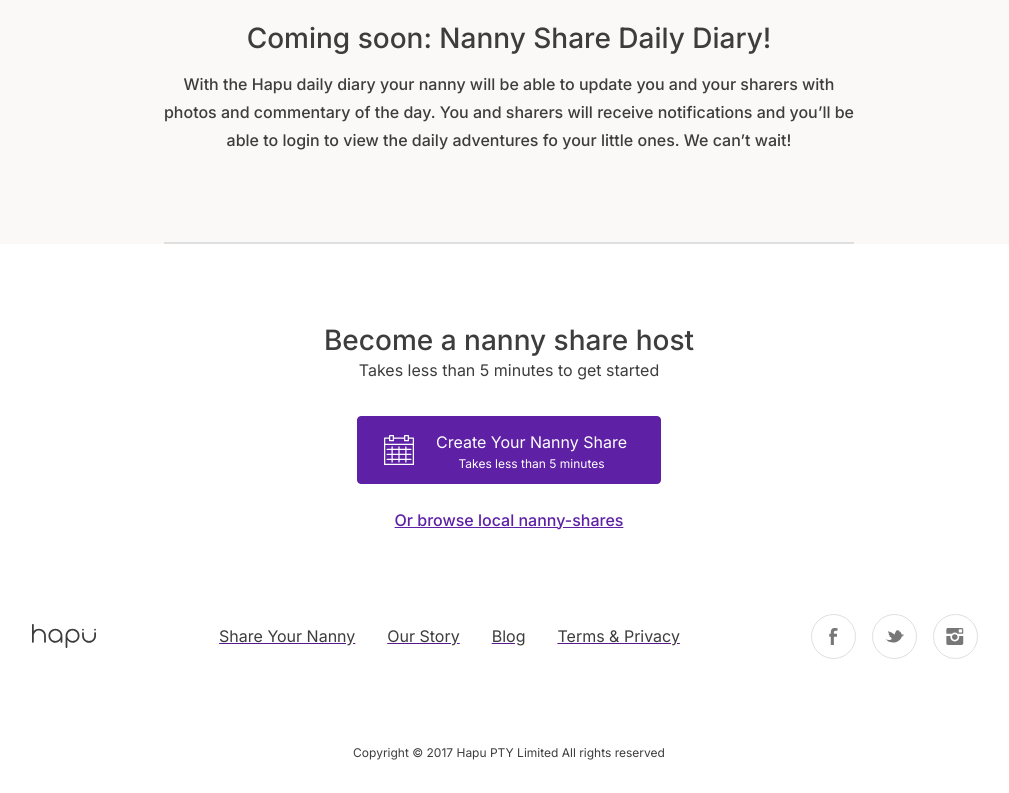
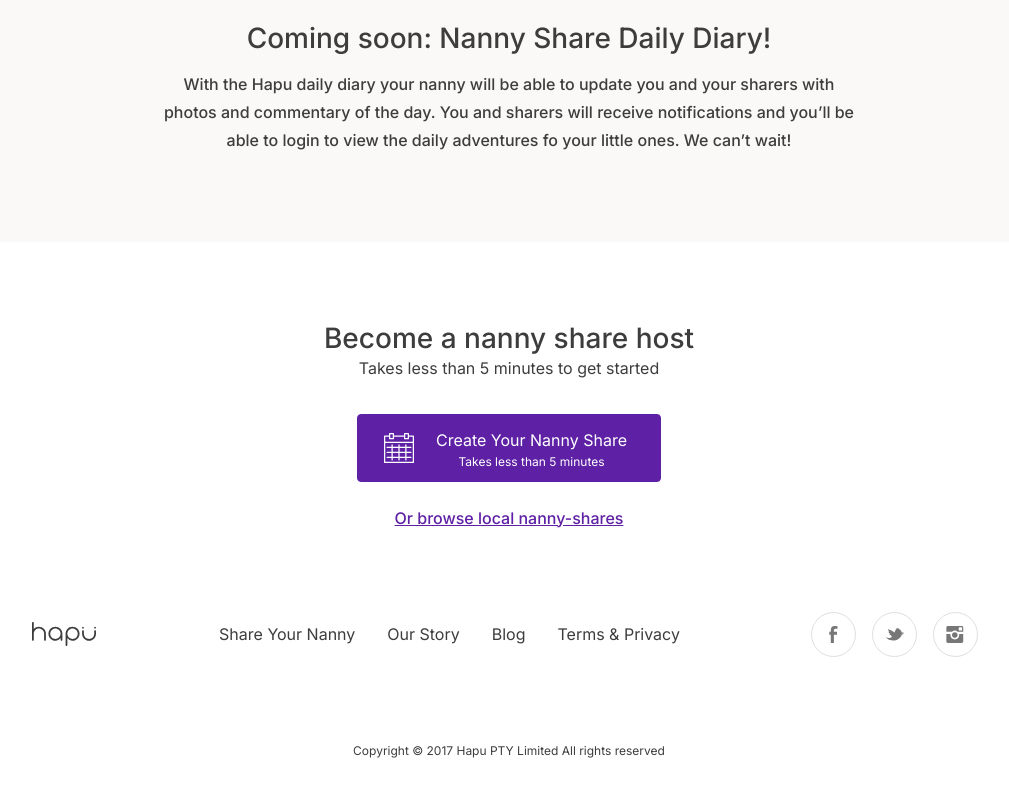
Before and after one commit to ren4ndev/react-challenge-jd, a React (Create React App) app: page / in a window 1280 px wide. Shown: the part 3224-4017 px from the top of the page, without its empty margins (131-1140 px from the left). Built offline with nearby package versions, Linux system fonts and the light colour scheme.

Commit message:
fix: divider conditional, text-decoration

```diff
--- a/src/components/Segments/Footer/styles.js
+++ b/src/components/Segments/Footer/styles.js
@@ -90,6 +90,7 @@
 
 export const NavItem = styled.a`
   margin: 8px 16px;
+  text-decoration: none;
   width: fit-content;
 `;
 
--- a/src/components/Templates/HomeContent/index.jsx
+++ b/src/components/Templates/HomeContent/index.jsx
@@ -64,7 +64,7 @@
   return (
     <>
       {content.map((section, index) => {
-        if (index !== content.length) {
+        if (index !== content.length - 1) {
           return (
             <>
               <Section>
```
